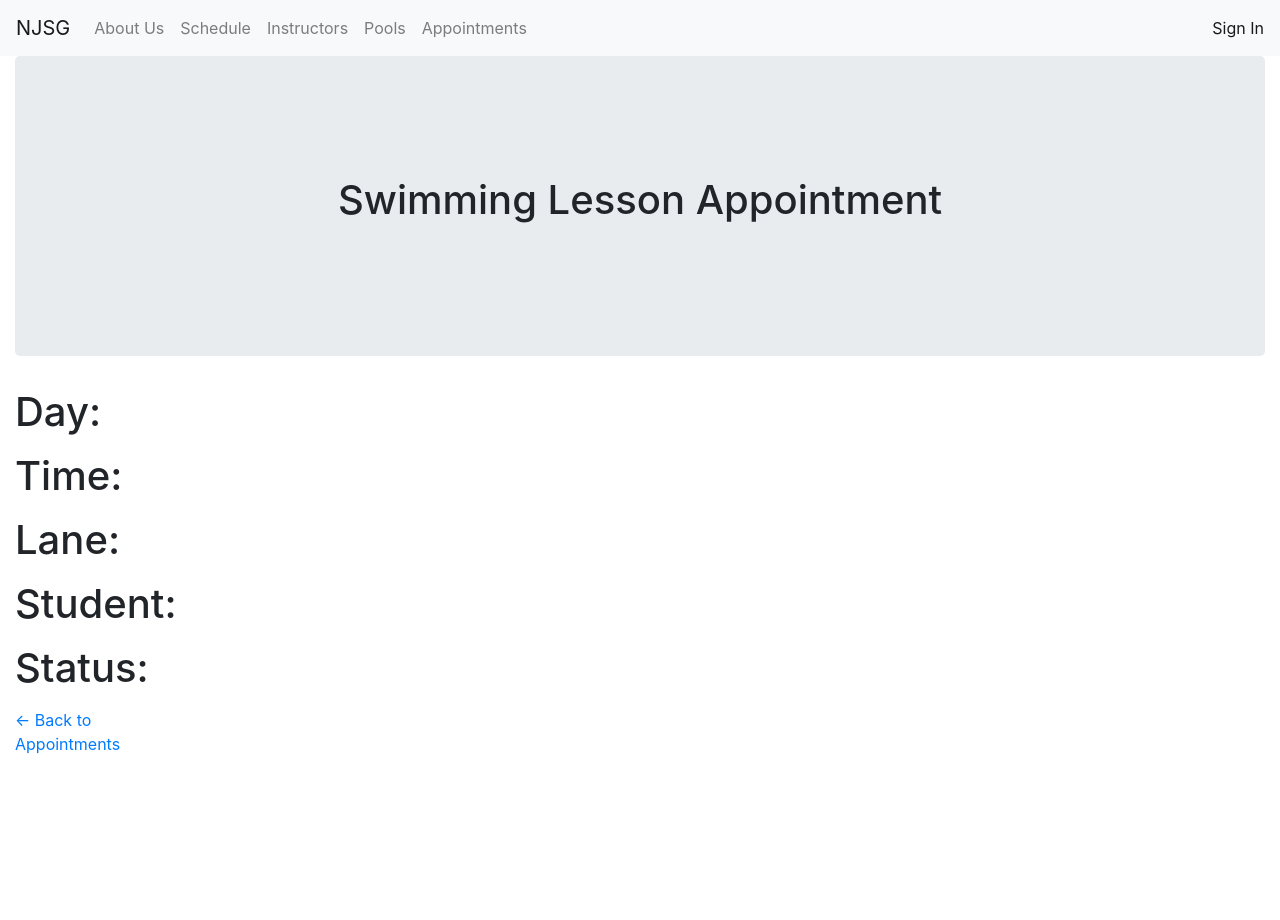
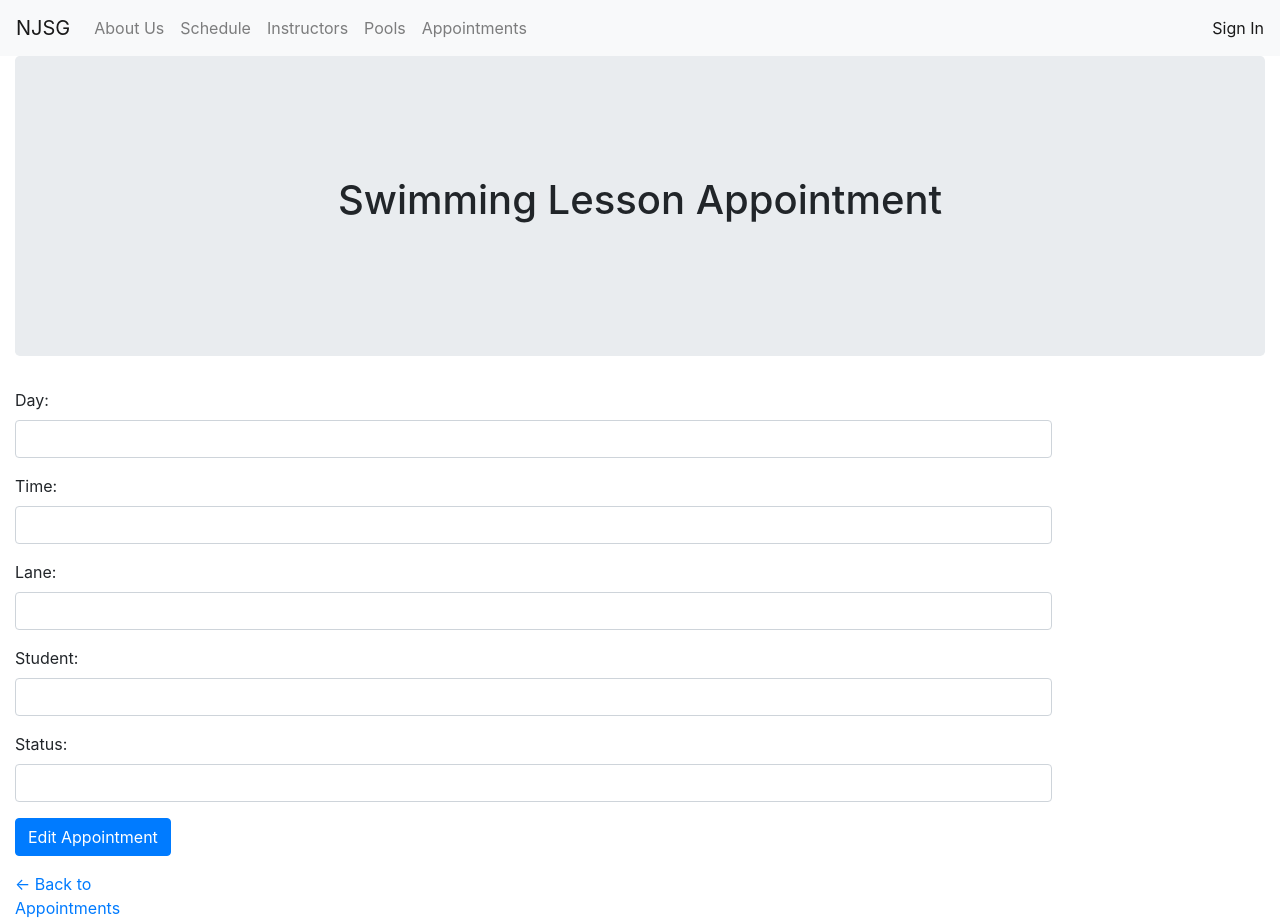
Before and after one commit to chruben94/NewJerseySwimmingGroup, a React (Create React App) app in the folder client/: page /appointments/1 in a window 1280 px wide. Before the commit the page ends 800 px from the top, so only its background shows below. Built offline with nearby package versions, Linux system fonts and the light colour scheme; no server answers; the HTML template or start-up script is replaced by a standard one.

Commit message:
half way through the update

```diff
--- a/client/src/pages/Appointments.js
+++ b/client/src/pages/Appointments.js
@@ -105,7 +105,7 @@ class Appointments extends Component {
                 disabled={!(this.state.Day && this.state.Time)}
                 onClick={this.handleFormSubmit}
               >
-                Submit Book
+                Submit Appointment
               </FormBtn>
             </form>
 
--- a/client/src/pages/Detail.js
+++ b/client/src/pages/Detail.js
@@ -9,8 +9,7 @@ class Detail extends Component {
   state = {
     appointment: {}
   };
-  // When this component mounts, grab the book with the _id of this.props.match.params.id
-  // e.g. localhost:3000/books/599dcb67f0f16317844583fc
+
   componentDidMount() {
     API.getAppointment(this.props.match.params.id)
       .then(res => this.setState({
@@ -35,33 +34,75 @@ class Detail extends Component {
         </Row>
         <Row>
           <Col size="md-10 md-offset-1">
-            <article>
-              <h1>Day:</h1>
-              <p>
-                {this.state.appointment.Day}
-              </p>
-              <h1>Time:</h1>
-              <p>
-                {this.state.appointment.Time}
-              </p>
-              <h1>Lane:</h1>
-              <p>
-                {this.state.appointment.Lane}
-              </p>
-              <h1>Student:</h1>
-              <p>
-                {this.state.appointment.Student}
-              </p>
-              <h1>Status:</h1>
-              <p>
-                {this.state.appointment.Status}
-              </p>
-            </article>
+
+            <form onSubmit={this.onSubtmit}>
+              <div className="form-group">
+                <label>Day:</label>
+                <input type="text"
+                  required
+                  className="form-control"
+                  value={this.state.appointment.Day}
+                  onChange={this.onChangeDay}
+                />
+              </div>
+
+
+              <div className="form-group">
+                <label>Time:</label>
+                <input type="text"
+                  required
+                  className="form-control"
+                  value={this.state.appointment.Time}
+                  onChange={this.onChangeTime}
+                />
+              </div>
+
+              <div className="form-group">
+                <label>Lane:</label>
+                <input type="text"
+                  required
+                  className="form-control"
+                  value={this.state.appointment.Lane}
+                  onChange={this.onChangeLane}
+                />
+              </div>
+
+              <div className="form-group">
+                <label>Student:</label>
+                <input type="text"
+                  required
+                  className="form-control"
+                  value={this.state.appointment.Student}
+                  onChange={this.onChangeStudent}
+                />
+              </div>
+
+              <div className="form-group">
+                <label>Status:</label>
+                <input type="text"
+                  required
+                  className="form-control"
+                  value={this.state.appointment.Status}
+                  onChange={this.onChangeStatus}
+                />
+              </div>
+
+              <div className="form-group">
+                <input type="submit" value="Edit Appointment" className="btn btn-primary" />
+              </div>
+
+
+
+
+
+
+
+            </form>
           </Col>
         </Row>
         <Row>
           <Col size="md-2">
-            <Link to="/">← Back to Appointments</Link>
+            <Link to="/appointments">← Back to Appointments</Link>
           </Col>
         </Row>
       </Container>
--- a/client/src/utils/API.js
+++ b/client/src/utils/API.js
@@ -16,5 +16,8 @@ export default {
   // Saves an appointment to the database
   saveAppointment: function (appointmentData) {
     return axios.post("/api/appointments", appointmentData);
+  },
+  updateAppointment: function (appointmentData) {
+    return axios.put("/api/appointments", appointmentData)
   }
 };
```
Also changed, not shown: client/src/components/editModal.js (added, +145 -0 lines).
